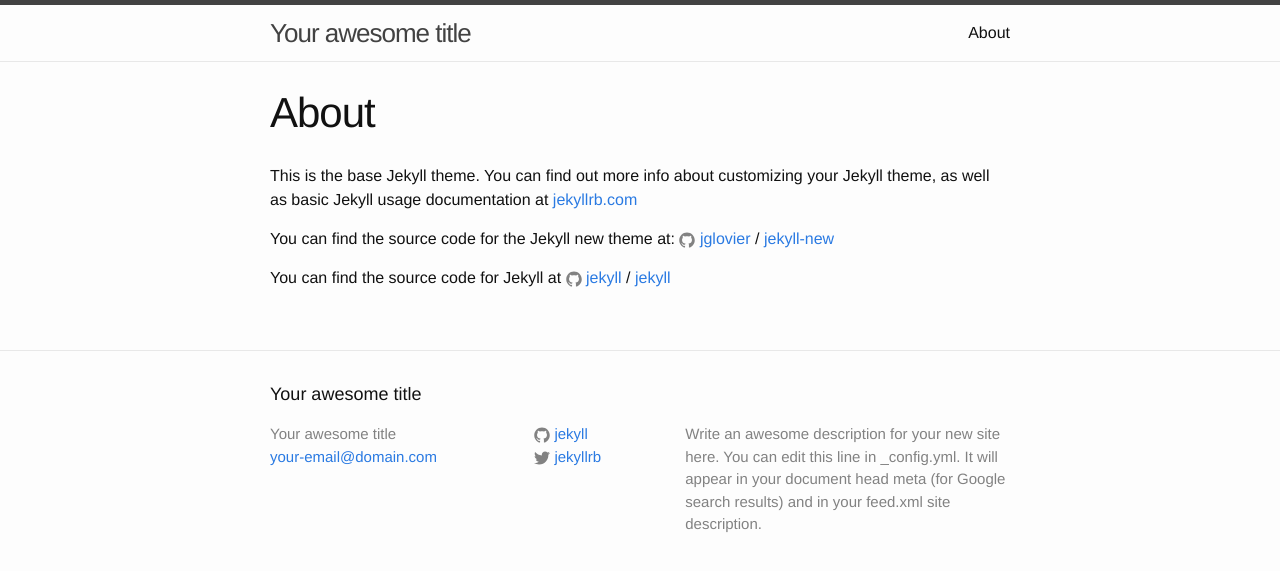
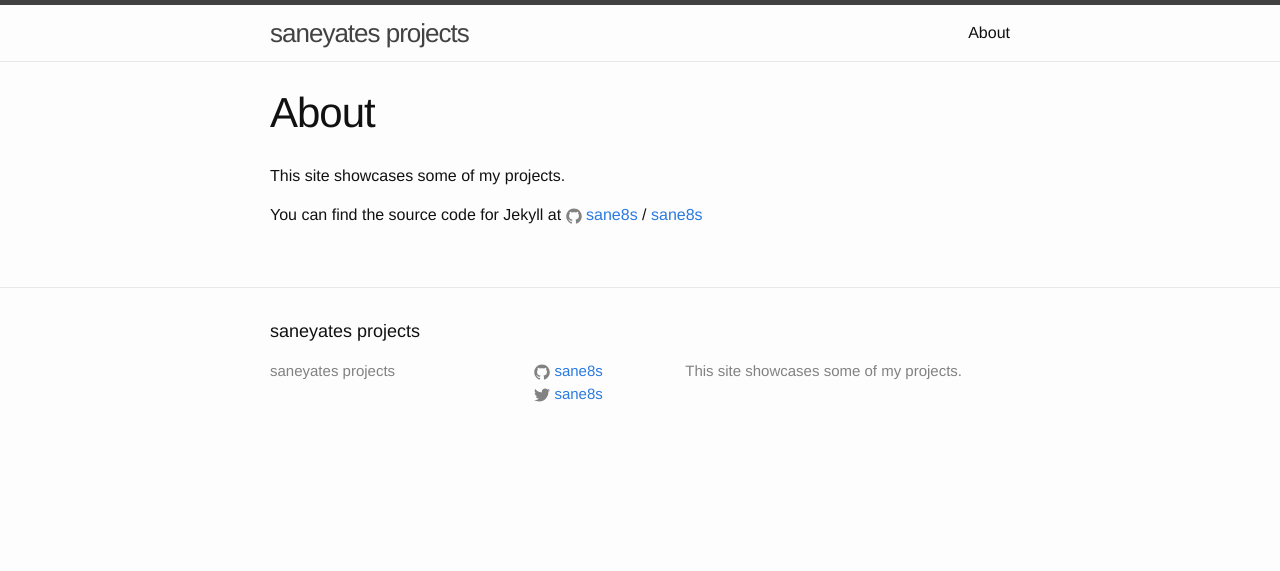
Before and after one commit to sane8s/sane8s-jekylltest1, a Jekyll site: the page built from about.md, in a window 1280 px wide. Shown: the top 571 px of the page. Built offline with Jekyll 4.4.1, drawn with Linux system fonts in a browser that asks for light colours.

Commit message:
initial costumized content

```diff
--- a/_config.yml
+++ b/_config.yml
@@ -6,16 +6,14 @@
 # 'jekyll serve'. If you change this file, please restart the server process.
 
 # Site settings
-title: Your awesome title
-email: your-email@domain.com
+title: saneyates projects
+email:
 description: > # this means to ignore newlines until "baseurl:"
-  Write an awesome description for your new site here. You can edit this
-  line in _config.yml. It will appear in your document head meta (for
-  Google search results) and in your feed.xml site description.
+  This site showcases some of my projects.
 baseurl: "" # the subpath of your site, e.g. /blog
-url: "http://yourdomain.com" # the base hostname & protocol for your site
-twitter_username: jekyllrb
-github_username:  jekyll
+url: "https://sane8s.github.io/" # the base hostname & protocol for your site
+twitter_username: sane8s
+github_username:  sane8s
 
 # Build settings
 markdown: kramdown
--- a/about.md
+++ b/about.md
@@ -4,12 +4,8 @@ title: About
 permalink: /about/
 ---
 
-This is the base Jekyll theme. You can find out more info about customizing your Jekyll theme, as well as basic Jekyll usage documentation at [jekyllrb.com](http://jekyllrb.com/)
-
-You can find the source code for the Jekyll new theme at:
-{% include icon-github.html username="jglovier" %} /
-[jekyll-new](https://github.com/jglovier/jekyll-new)
+This site showcases some of my projects.
 
 You can find the source code for Jekyll at
-{% include icon-github.html username="jekyll" %} /
-[jekyll](https://github.com/jekyll/jekyll)
+{% include icon-github.html username="sane8s" %} /
+[sane8s](https://github.com/sane8s)
```
Also changed, not shown: _posts/2018-02-04-welcome-to-jekyll.markdown (+11 -0 lines).
